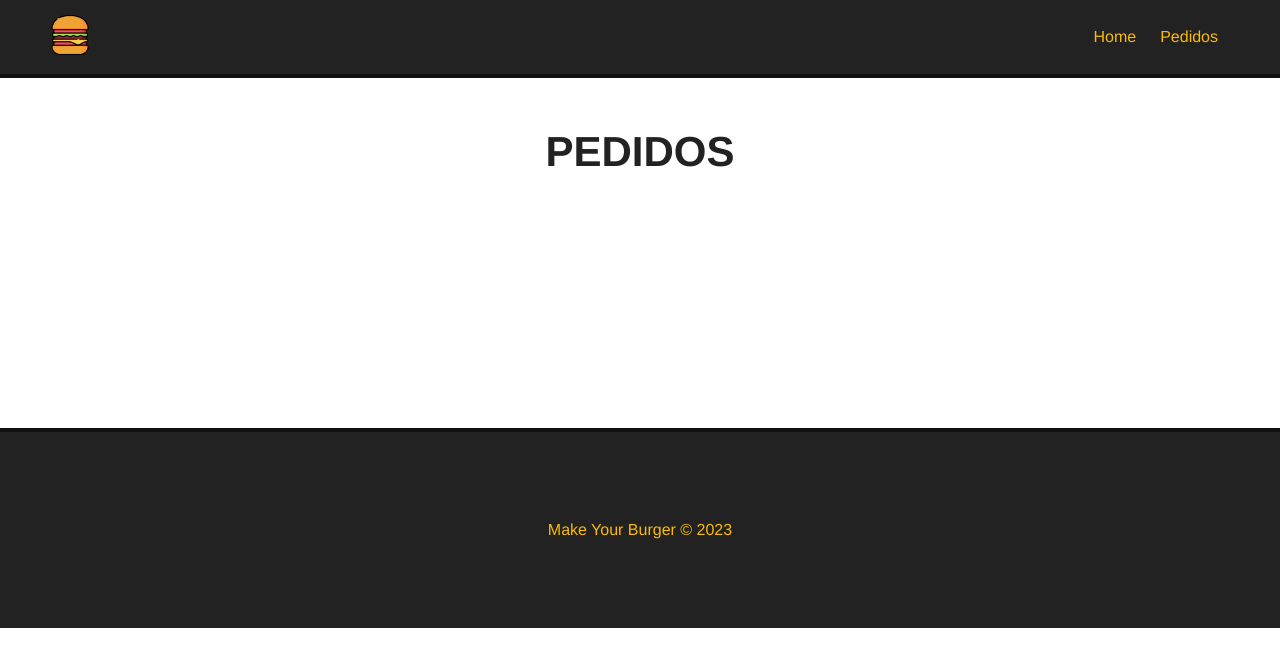
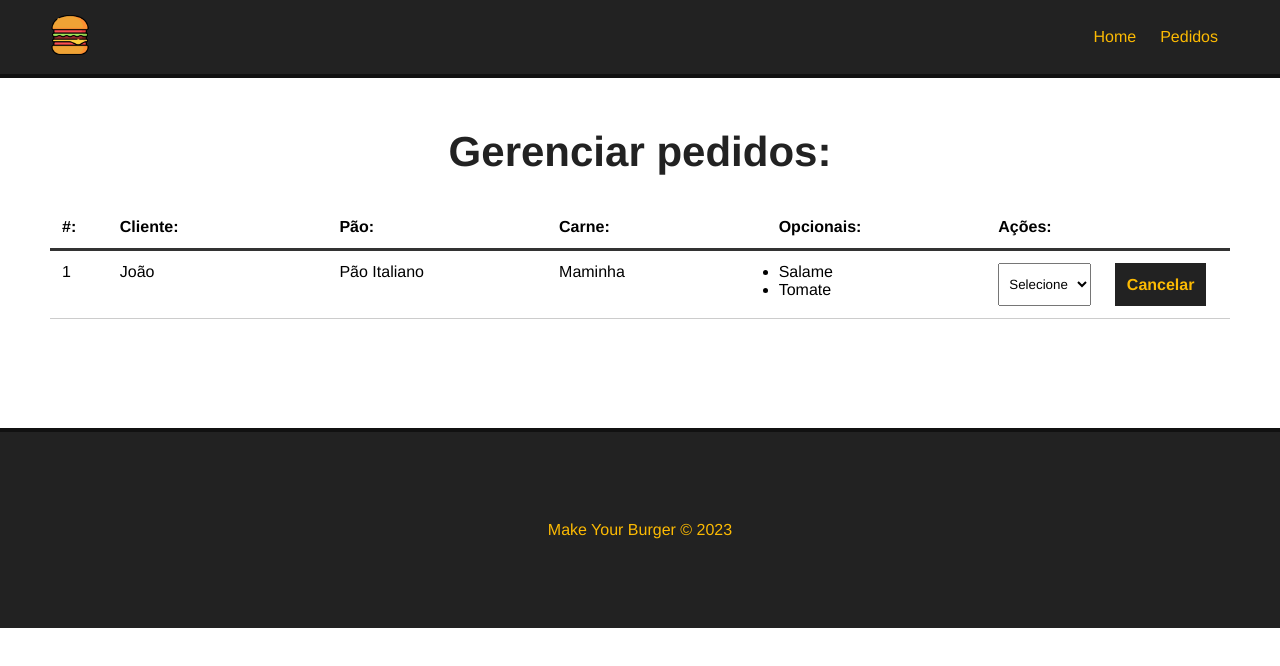
Before and after one commit to JoseHenriquePatrocinio/makeyourburger, a Vue app: page /pedidos in a window 1280 px wide. Shown: the top 666 px of the page. Built offline with nearby package versions, Linux system fonts and the light colour scheme.

Commit message:
feat: criando tela de pedidos

```diff
--- /dev/null
+++ b/src/components/Dashboard.vue
@@ -0,0 +1,99 @@
+<template>
+    <div id="burger-table">
+        <div>
+            <div id="burger-table-heading">
+                <div class="order-id">#:</div>
+                <div>Cliente:</div>
+                <div>Pão:</div>
+                <div>Carne:</div>
+                <div>Opcionais:</div>
+                <div>Ações:</div>
+            </div>
+        </div>
+        <div id="burger-table-rows">
+            <div class="burger-table-row">
+                <div class="order-number">1</div>
+                <div>João</div>
+                <div>Pão Italiano</div>
+                <div>Maminha</div>
+                <div>
+                    <ul>
+                        <li>Salame</li>
+                        <li>Tomate</li>
+                    </ul>
+                </div>
+                <select name="status" id="status">
+                    <option value="">Selecione</option>
+                </select>
+                <button class="delete-btn">Cancelar</button>
+            </div>
+        </div>
+    </div>
+</template>
+
+<script>
+export default {
+    name: "Dashboard"
+}
+</script>
+
+<style scoped>
+
+#burger-table{
+    max-width: 1200px;
+    margin: 0 auto;
+}
+
+#burger-table-heading,
+#burger-table-rows,
+.burger-table-row{
+    display: flex;
+    flex-wrap: wrap;
+}
+
+#burger-table-heading{
+    font-weight: bold;
+    padding: 12px;
+    border-bottom: 3px solid #333;
+}
+
+#burger-table-heading div,
+.burger-table-row div{
+    width: 19%;
+}
+
+.burger-table-row{
+    width: 100%;
+    padding: 12px;
+    border-bottom: 1px solid #CCC;
+}
+
+#burger-table-heading .order-id,
+.burger-table-row .order-number{
+    width: 5%;
+}
+
+select{
+    padding: 12px 6px;
+    margin-right: 12px;
+}
+
+.delete-btn{
+    background-color: #222;
+    color: #FCBA03;
+    font-weight: bold;
+    border: 2px solid #222;
+    padding: 10px;
+    font-size: 16px;
+    margin: 0 auto;
+    cursor: pointer;
+    transition: .5s;
+}
+
+.delete-btn:hover{
+    background-color: transparent;
+    color: #222;
+}
+
+
+</style>
--- a/src/views/PedidosView.vue
+++ b/src/views/PedidosView.vue
@@ -1,5 +1,16 @@
 <template>
 <div class="main-container">
-    <h1>PEDIDOS</h1>
+    <h1>Gerenciar pedidos:</h1>
+    <Dashboard />
 </div>
 </template>
+
+<script>
+import Dashboard from '@/components/Dashboard.vue';
+export default{
+    name:"Pedidos",
+    components:{
+        Dashboard
+    }
+}
+</script>
```
